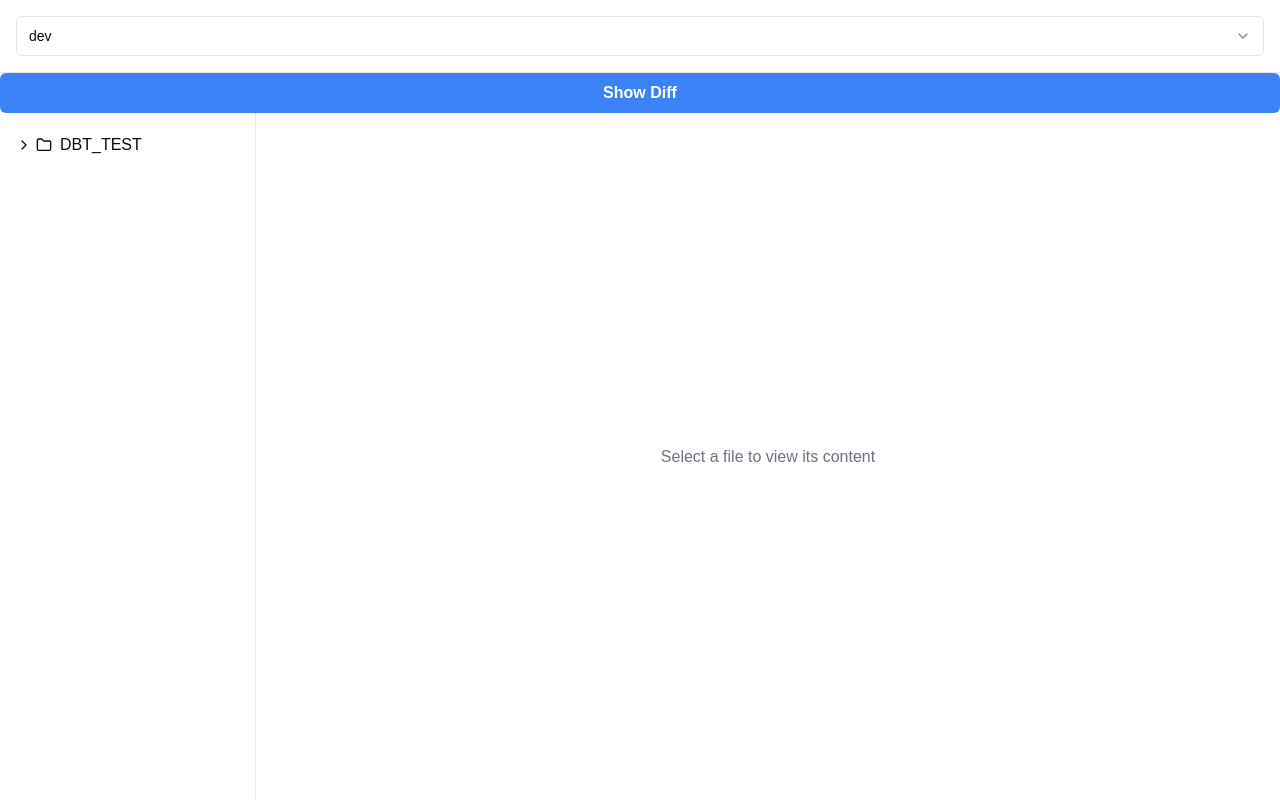
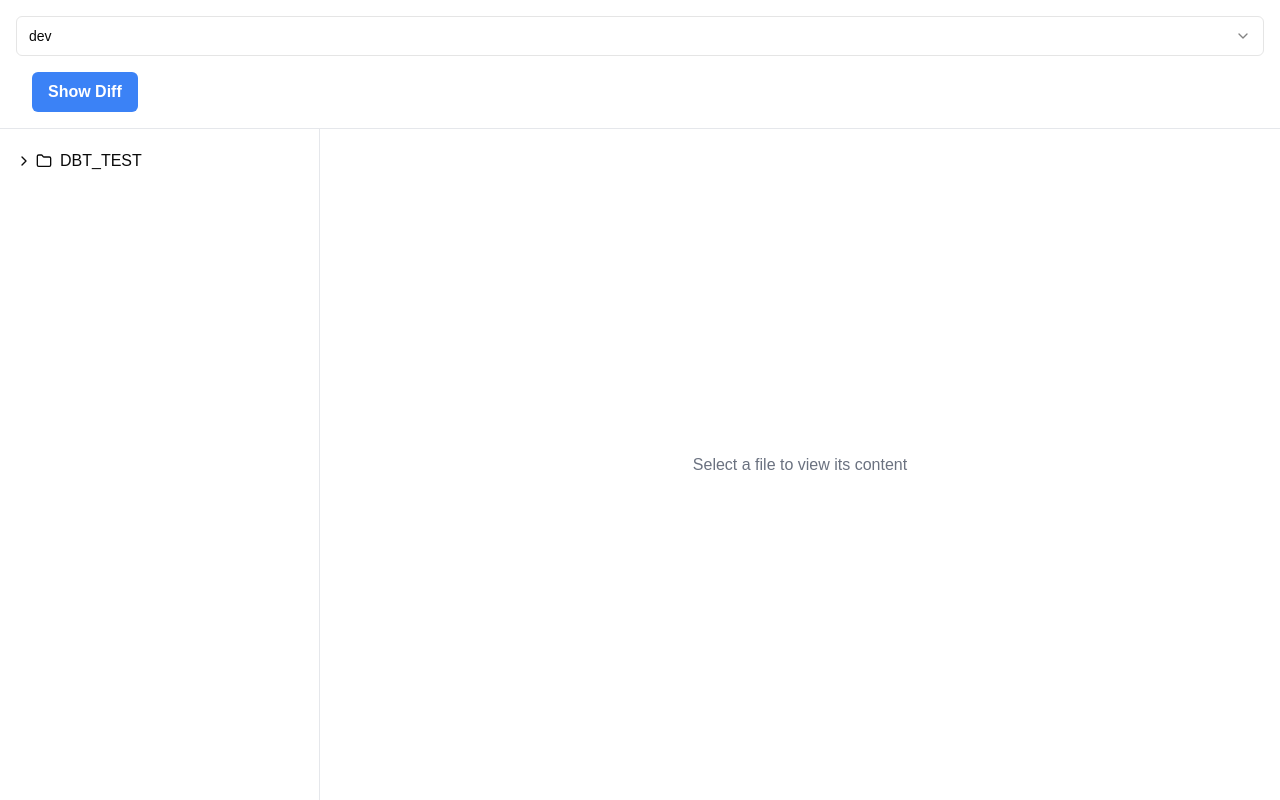
Before and after one commit to rsundar92/MockIde, a Next.js app: page / in a window 1280 px wide. Built offline with nearby package versions, Linux system fonts and the light colour scheme.

Commit message:
Show color indication for different file extensions

```diff
--- a/src/components/MonacoEditorComponent.tsx
+++ b/src/components/MonacoEditorComponent.tsx
@@ -34,10 +34,35 @@ const MonacoEditorComponent: React.FC<MonacoEditorProps> = ({ value, onChange, s
     [onChange]
   );
 
+  const getLanguage = (file: string) => {
+    const extension = file.split('.').pop();
+    switch (extension) {
+    case 'js':
+      return 'javascript';
+    case 'ts':
+      return 'typescript';
+    case 'py':
+      return 'python';
+    case 'css':
+      return 'css';
+    case 'html':
+      return 'html';
+    case 'json':
+      return 'json';
+    case 'yml':
+      return 'yaml';
+    case 'sql':
+      return 'sql';
+    default:
+      return 'plaintext';
+    }
+  };
+
   return (
     <>
       {diffMode ? <MonacoDiffEditor
         height="100%"
+        language={getLanguage(selectedFile) as unknown as string}
         theme="vs-dark"
         original={currentWorksheet?.content}
         modified={currentWorksheet?.modifiedContent}
@@ -50,6 +75,7 @@ const MonacoEditorComponent: React.FC<MonacoEditorProps> = ({ value, onChange, s
         }}
       />: <MonacoEditor
         height="100%"
+        language={getLanguage(selectedFile) as unknown as string}
         theme="vs-dark"
         value={value}
         options={{
--- a/src/components/vscode-clone.tsx
+++ b/src/components/vscode-clone.tsx
@@ -13,7 +13,7 @@ import { Branch } from '@/types/type';
 
 export function MockIDE() {
   const { fileSystem, isLoadingFiles, error, updateFileSystem } = useFileSystem();
-  const {currentBranch, setBranch, localBranches } = useBranches();
+  const { currentBranch, setBranch, localBranches } = useBranches();
   const { activeWorksheets } = useOpenWorksheets();
   const [selectedFile, setSelectedFile] = useState('');
   const [fileContent, setFileContent] = useState('');
@@ -64,9 +64,7 @@ export function MockIDE() {
         {isLoadingFiles ? (
           <Skeleton height={40} width={'100%'} />
         ) : (
-          <Select value={currentBranch}
-            onValueChange={(value: string) => setBranch(value as Branch)}
-          >
+          <Select value={currentBranch} onValueChange={(value: string) => setBranch(value as Branch)}>
             <SelectTrigger className="w-full">
               <SelectValue />
             </SelectTrigger>
@@ -79,7 +77,8 @@ export function MockIDE() {
             </SelectContent>
           </Select>
         )}
-      </div>
+
+        <div className="p-4 pb-0">
           <button
             onClick={() => toggleDiffMode(!diffMode)}
             className={`px-4 py-2 rounded-md font-semibold transition duration-300 ${
@@ -90,8 +89,14 @@ export function MockIDE() {
           >
             {diffMode ? 'Switch to Editor' : 'Show Diff'}
           </button>
-      <div className="flex flex-1 overflow-hidden">
-        <div className="w-64 border-r border-gray-200 overflow-auto">
+        </div>
+      </div>
+
+      <div className="flex-1 flex overflow-hidden">
+        <div
+          className="border-r border-gray-200 overflow-auto"
+          style={{ width: '100%', maxWidth: '20rem' }}
+        >
           <div className="p-4">
             {isLoadingFiles ? (
               <Skeleton count={5} height={20} style={{ marginBottom: '10px' }} />
@@ -106,7 +111,9 @@ export function MockIDE() {
             )}
           </div>
         </div>
-        <div className="flex-1">
+
+        {/* Monaco Editor Section */}
+        <div className="flex-1 overflow-auto h-full">
           {isLoadingFiles ? (
             <div className="p-4">
               {Array.from({ length: 10 }, (_, index) => (
--- a/src/context/OpenWorksheetContext.tsx
+++ b/src/context/OpenWorksheetContext.tsx
@@ -22,19 +22,15 @@ export const OpenWorksheetsProvider: React.FC<{ children: React.ReactNode }> = (
   const [isLoadingWorksheets, setLoadingWorksheets] = useState(false);
   const [error, setError] = useState<Error | string | null>(null);
   const { currentBranch } = useBranches();
-  console.log('sdasd', currentBranch);
 
   const fetchWorksheets = useCallback(async () => {
     setLoadingWorksheets(true);
     try {
       const response = await axios.get('/open-worksheets.json');
-      console.log(response.data.activeWorksheets);
-
       // Filter worksheets based on the currentBranch
       const filteredWorksheets = response.data.activeWorksheets.filter(
         (ws: Worksheet) => ws.branch === currentBranch
       );
-      console.log('filteredWorksheets', filteredWorksheets);
       setActiveWorksheets(filteredWorksheets);
     } catch (error) {
       setError(error as unknown as Error | null | string);
```
Lines whose indentation alone changed are shown as unchanged.
